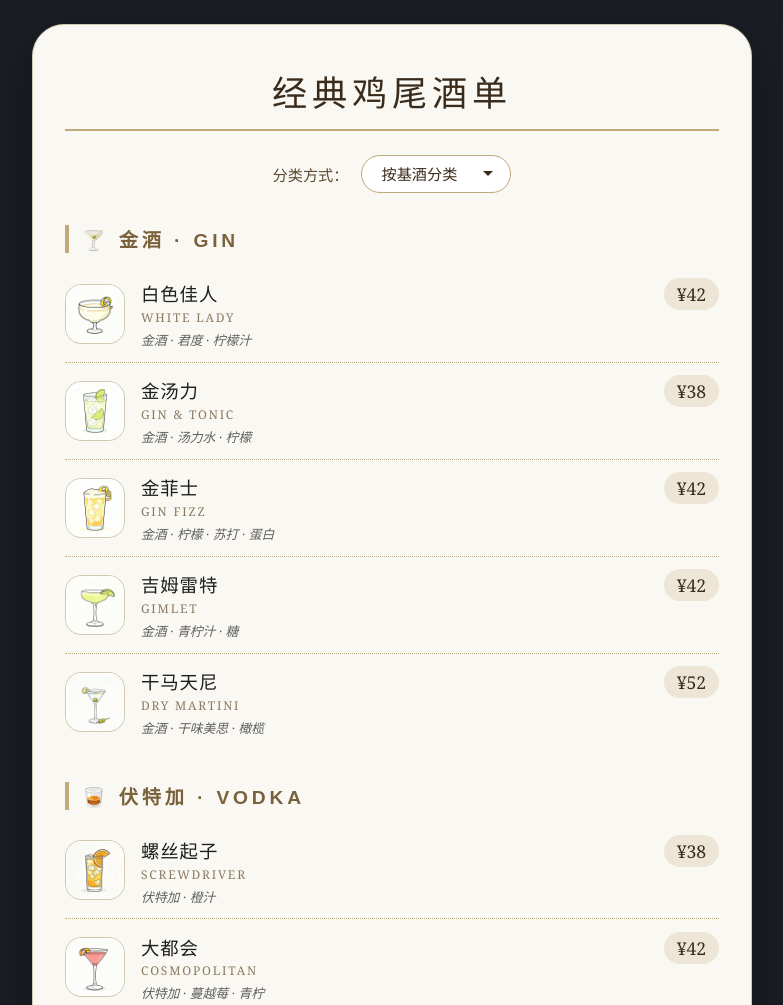
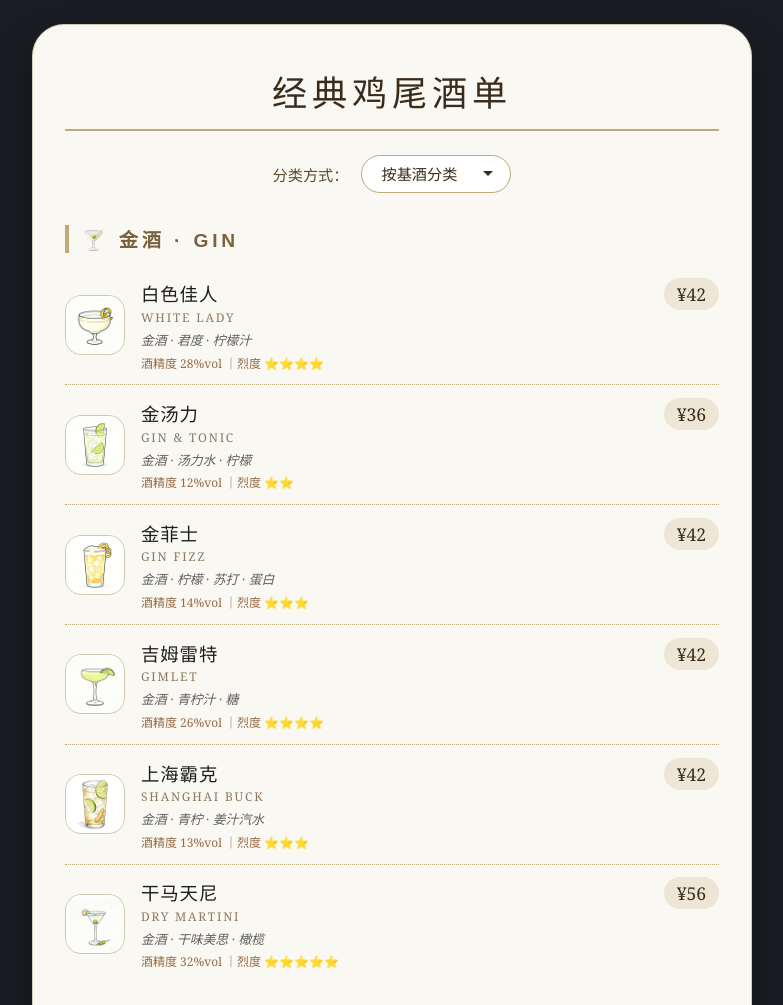
Before and after one commit to Zhaocaimao-wu/cocktail-menu, a plain HTML site: page index.html in a window 1280 px wide. Shown: the top 1005 px of the page, without its empty margins (248-1031 px from the left). Drawn offline with Linux system fonts and the light colour scheme.

Commit message:
Add files via upload

```diff
--- a/index.html
+++ b/index.html
@@ -141,6 +141,11 @@
       margin-top: 0.25rem;
       font-style: italic;
     }
+    .alcohol-info {
+      font-size: 0.75rem;
+      color: #946b44;
+      margin-top: 0.3rem;
+    }
     .price {
       font-size: 1.1rem;
       font-weight: 500;
@@ -189,7 +194,7 @@
 
     <div id="menu-content"></div>
 
-    <div class="footer-note">—— 经典永不过时 ——</div>
+    <div class="footer-note">—— 经典永不过时 · 适量饮酒 请勿酒驾 ——</div>
   </div>
 
   <script>
@@ -197,23 +202,29 @@
     const CDN_PREFIX = "";
 
     const cocktails = [
-      { zh: "白色佳人", en: "White Lady", desc: "金酒 · 君度 · 柠檬汁", price: "¥42", base: "gin", length: "short", img: "white-lady.webp" },
-      { zh: "金汤力", en: "Gin & Tonic", desc: "金酒 · 汤力水 · 柠檬", price: "¥38", base: "gin", length: "long", img: "gin-tonic.webp" },
-      { zh: "金菲士", en: "Gin Fizz", desc: "金酒 · 柠檬 · 苏打 · 蛋白", price: "¥42", base: "gin", length: "long", img: "gin-fizz.webp" },
-      { zh: "吉姆雷特", en: "Gimlet", desc: "金酒 · 青柠汁 · 糖", price: "¥42", base: "gin", length: "short", img: "gimlet.webp" },
-      { zh: "干马天尼", en: "Dry Martini", desc: "金酒 · 干味美思 · 橄榄", price: "¥52", base: "gin", length: "short", img: "dry-martini.webp" },
-      { zh: "螺丝起子", en: "Screwdriver", desc: "伏特加 · 橙汁", price: "¥38", base: "vodka", length: "long", img: "screwdriver.webp" },
-      { zh: "大都会", en: "Cosmopolitan", desc: "伏特加 · 蔓越莓 · 青柠", price: "¥42", base: "vodka", length: "short", img: "cosmopolitan.webp" },
-      { zh: "莫斯科骡子", en: "Moscow Mule", desc: "伏特加 · 姜汁啤酒 · 青柠", price: "¥38", base: "vodka", length: "long", img: "moscow-mule.webp" },
-      { zh: "椰林飘香", en: "Piña Colada", desc: "朗姆 · 椰浆 · 菠萝汁", price: "¥42", base: "rum", length: "long", img: "pina-colada.webp" },
-      { zh: "自由古巴", en: "Cuba Libre", desc: "朗姆 · 可乐 · 青柠", price: "¥38", base: "rum", length: "long", img: "cuba-libre.webp" },
-      { zh: "X.Y.Z.", en: "X.Y.Z. Cocktail", desc: "朗姆 · 君度 · 柠檬汁", price: "¥42", base: "rum", length: "short", img: "xyz.webp" },
-      { zh: "大吉利", en: "Daiquiri", desc: "朗姆 · 青柠汁 · 糖", price: "¥42", base: "rum", length: "short", img: "daiquiri.webp" },
-      { zh: "玛格丽特", en: "Margarita", desc: "龙舌兰 · 君度 · 青柠 · 盐边", price: "¥42", base: "tequila", length: "short", img: "margarita.webp" },
-      { zh: "嗨棒", en: "Highball", desc: "威士忌 · 苏打水", price: "¥38", base: "whiskey", length: "long", img: "highball.webp" },
-      { zh: "威士忌酸", en: "Whiskey Sour", desc: "波本 · 柠檬汁 · 糖 · 蛋白", price: "¥42", base: "whiskey", length: "short", img: "whiskey-sour.webp" },
-      { zh: "长岛冰茶", en: "Long Island Iced Tea", desc: "五种烈酒 · 柠檬 · 可乐", price: "¥48", base: "mix", length: "long", img: "long-island-iced-tea.webp" },
-      { zh: "维斯帕", en: "Vesper", desc: "金酒 · 伏特加 · 莉兰开胃酒", price: "¥52", base: "mix", length: "short", img: "vesper.webp" }
+      { zh: "白色佳人", en: "White Lady", desc: "金酒 · 君度 · 柠檬汁", price: "¥42", base: "gin", length: "short", img: "white-lady.webp", abv:"28%vol", star:"⭐⭐⭐⭐" },
+      { zh: "金汤力", en: "Gin & Tonic", desc: "金酒 · 汤力水 · 柠檬", price: "¥36", base: "gin", length: "long", img: "gin-tonic.webp", abv:"12%vol", star:"⭐⭐" },
+      { zh: "金菲士", en: "Gin Fizz", desc: "金酒 · 柠檬 · 苏打 · 蛋白", price: "¥42", base: "gin", length: "long", img: "gin-fizz.webp", abv:"14%vol", star:"⭐⭐⭐" },
+      { zh: "吉姆雷特", en: "Gimlet", desc: "金酒 · 青柠汁 · 糖", price: "¥42", base: "gin", length: "short", img: "gimlet.webp", abv:"26%vol", star:"⭐⭐⭐⭐" },
+      { zh: "上海霸克", en: "Shanghai Buck", desc: "金酒 · 青柠 · 姜汁汽水", price: "¥42", base: "gin", length: "long", img: "shanghai-buck.webp", abv:"13%vol", star:"⭐⭐⭐" },
+      { zh: "干马天尼", en: "Dry Martini", desc: "金酒 · 干味美思 · 橄榄", price: "¥56", base: "gin", length: "short", img: "dry-martini.webp", abv:"32%vol", star:"⭐⭐⭐⭐⭐" },
+
+      { zh: "螺丝起子", en: "Screwdriver", desc: "伏特加 · 橙汁", price: "¥36", base: "vodka", length: "long", img: "screwdriver.webp", abv:"13%vol", star:"⭐⭐⭐" },
+      { zh: "大都会", en: "Cosmopolitan", desc: "伏特加 · 蔓越莓 · 青柠", price: "¥42", base: "vodka", length: "short", img: "cosmopolitan.webp", abv:"22%vol", star:"⭐⭐⭐⭐" },
+      { zh: "莫斯科骡子", en: "Moscow Mule", desc: "伏特加 · 姜汁啤酒 · 青柠", price: "¥36", base: "vodka", length: "long", img: "moscow-mule.webp", abv:"12%vol", star:"⭐⭐" },
+
+      { zh: "椰林飘香", en: "Piña Colada", desc: "朗姆 · 椰浆 · 菠萝汁", price: "¥42", base: "rum", length: "long", img: "pina-colada.webp", abv:"14%vol", star:"⭐⭐⭐" },
+      { zh: "自由古巴", en: "Cuba Libre", desc: "朗姆 · 可乐 · 青柠", price: "¥36", base: "rum", length: "long", img: "cuba-libre.webp", abv:"11%vol", star:"⭐⭐" },
+      { zh: "X.Y.Z.", en: "X.Y.Z. Cocktail", desc: "朗姆 · 君度 · 柠檬汁", price: "¥42", base: "rum", length: "short", img: "xyz.webp", abv:"24%vol", star:"⭐⭐⭐⭐" },
+      { zh: "大吉利", en: "Daiquiri", desc: "朗姆 · 青柠汁 · 糖", price: "¥42", base: "rum", length: "short", img: "daiquiri.webp", abv:"23%vol", star:"⭐⭐⭐⭐" },
+
+      { zh: "玛格丽特", en: "Margarita", desc: "龙舌兰 · 君度 · 青柠 · 盐边", price: "¥42", base: "tequila", length: "short", img: "margarita.webp", abv:"25%vol", star:"⭐⭐⭐⭐" },
+
+      { zh: "嗨棒", en: "Highball", desc: "威士忌 · 苏打水", price: "¥36", base: "whiskey", length: "long", img: "highball.webp", abv:"10%vol", star:"⭐⭐" },
+      { zh: "威士忌酸", en: "Whiskey Sour", desc: "波本 · 柠檬汁 · 糖 · 蛋白", price: "¥42", base: "whiskey", length: "short", img: "whiskey-sour.webp", abv:"21%vol", star:"⭐⭐⭐⭐" },
+
+      { zh: "长岛冰茶", en: "Long Island Iced Tea", desc: "五种烈酒 · 柠檬 · 可乐", price: "¥48", base: "mix", length: "long", img: "long-island-iced-tea.webp", abv:"22%vol", star:"⭐⭐⭐⭐" },
+      { zh: "维斯帕", en: "Vesper", desc: "金酒 · 伏特加 · 莉兰开胃酒", price: "¥56", base: "mix", length: "short", img: "vesper.webp", abv:"30%vol", star:"⭐⭐⭐⭐⭐" }
     ];
 
     const baseCategories = {
@@ -245,6 +256,7 @@
                 <div class="zh-name">${c.zh}</div>
                 <div class="en-name">${c.en}</div>
                 <div class="desc">${c.desc}</div>
+                <div class="alcohol-info">酒精度 ${c.abv} ｜烈度 ${c.star}</div>
               </div>
               <div class="price">${c.price}</div>
             </div>
```
Also changed, not shown: shanghai-buck.webp (added).
